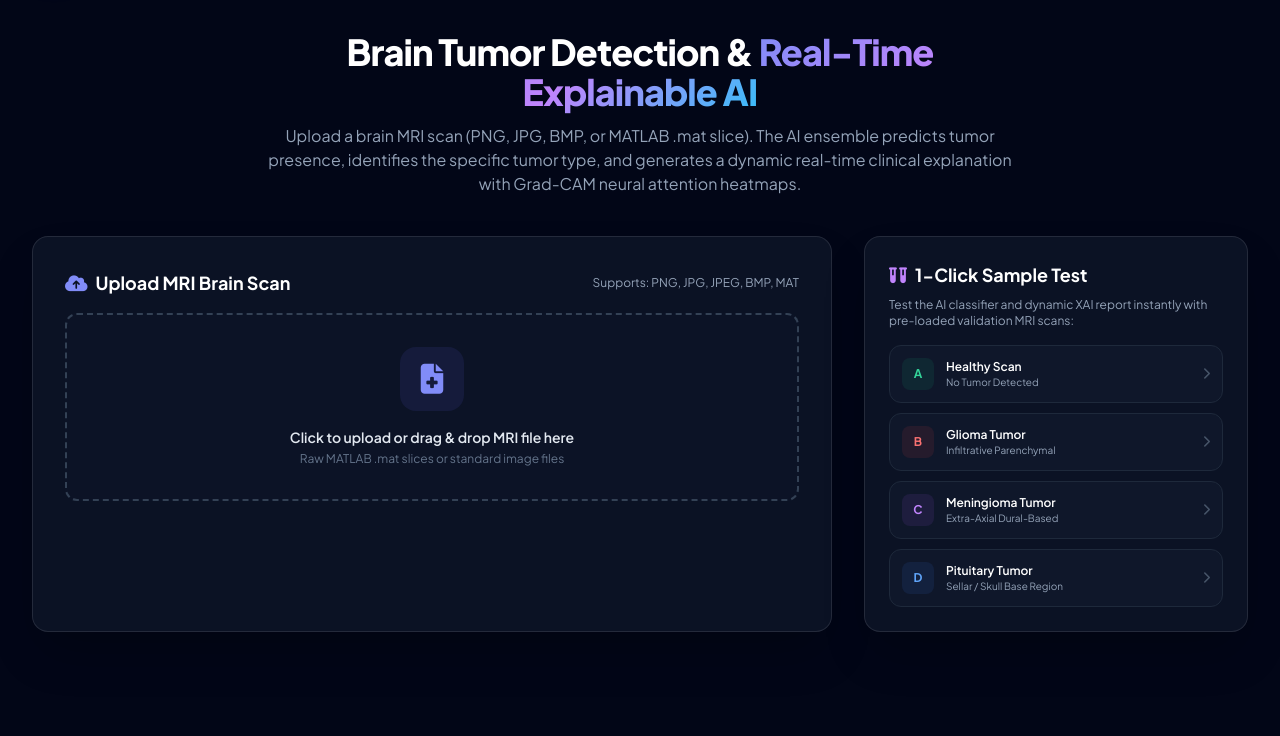
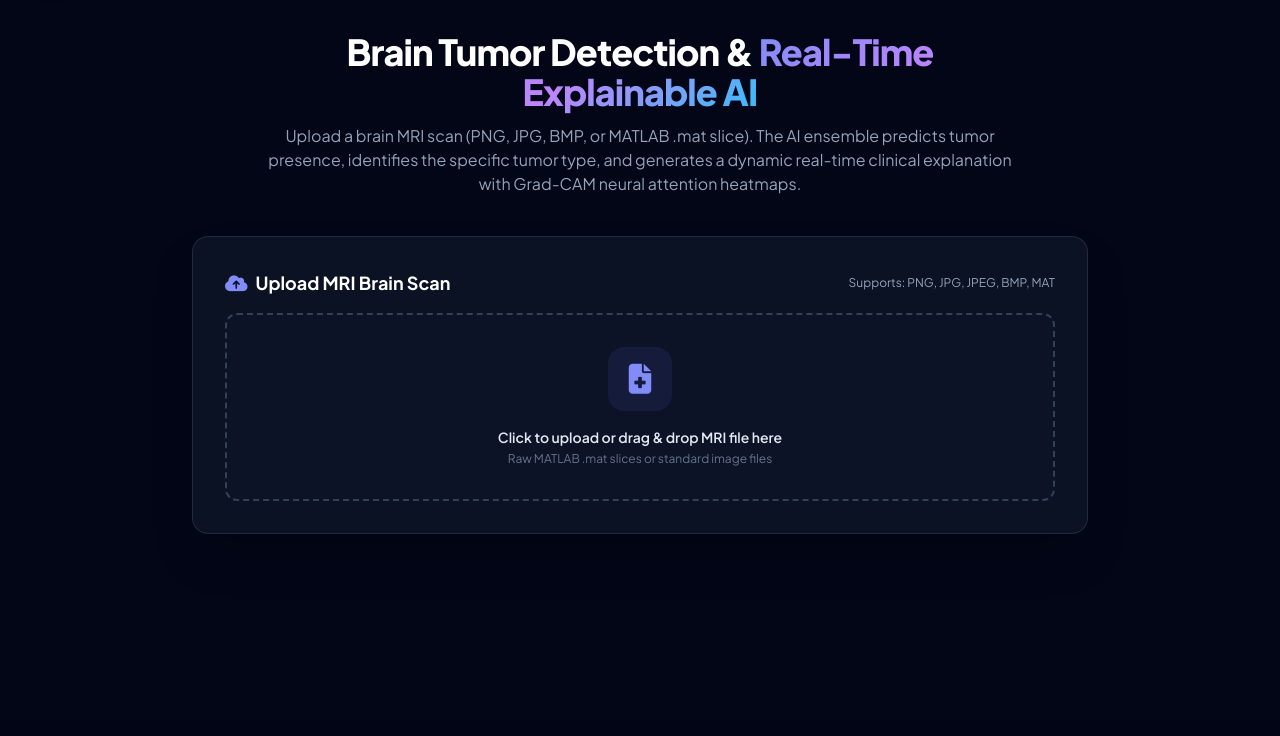
Before and after one commit to VenkatesanManju/Brain-Tumor-Deep-Learning, a Flask app: page / in a window 1280 px wide. Shown: the part 81-817 px from the top of the page. After the commit the page ends 615 px from the top, so only its background shows below. Run offline with Flask 3, Linux system fonts and the light colour scheme; some libraries are stand-ins or nearby versions.

Commit message:
Remove 1-Click Sample Test section from UI

```diff
--- a/templates/index.html
+++ b/templates/index.html
@@ -109,11 +109,9 @@
       </p>
     </div>
 
-    <!-- Upload & Sample Testing Grid -->
-    <div class="grid grid-cols-1 lg:grid-cols-3 gap-8 mb-10">
-
-      <!-- Upload Card -->
-      <div class="lg:col-span-2 glass-card rounded-2xl p-6 sm:p-8 shadow-2xl relative overflow-hidden">
+    <!-- Upload Card -->
+    <div class="max-w-4xl mx-auto mb-10">
+      <div class="glass-card rounded-2xl p-6 sm:p-8 shadow-2xl relative overflow-hidden">
         <div class="flex items-center justify-between mb-4">
           <h3 class="text-lg font-bold text-white flex items-center gap-2">
             <i class="fa-solid fa-cloud-arrow-up text-indigo-400"></i> Upload MRI Brain Scan
@@ -149,63 +147,6 @@
           <button id="analyzeBtn" class="px-5 py-2.5 rounded-xl bg-gradient-to-r from-indigo-600 to-purple-600 hover:from-indigo-500 hover:to-purple-500 text-white text-xs font-bold shadow-lg shadow-indigo-500/25 transition-all flex items-center gap-2 shrink-0">
             <i class="fa-solid fa-wand-magic-sparkles"></i> Analyze Scan & Explain
           </button>
-        </div>
-      </div>
-
-      <!-- Quick Test Samples -->
-      <div class="glass-card rounded-2xl p-6 shadow-2xl flex flex-col justify-between">
-        <div>
-          <h3 class="text-lg font-bold text-white mb-2 flex items-center gap-2">
-            <i class="fa-solid fa-vials text-purple-400"></i> 1-Click Sample Test
-          </h3>
-          <p class="text-xs text-slate-400 mb-4">
-            Test the AI classifier and dynamic XAI report instantly with pre-loaded validation MRI scans:
-          </p>
-          <div class="space-y-2.5">
-            <button onclick="testSample('notumor')" class="w-full p-3 rounded-xl bg-slate-900 hover:bg-slate-800 border border-slate-800 hover:border-emerald-500/50 flex items-center justify-between text-left transition-all group">
-              <div class="flex items-center space-x-3">
-                <span class="w-8 h-8 rounded-lg bg-emerald-500/10 text-emerald-400 flex items-center justify-center font-bold text-xs">A</span>
-                <div>
-                  <p class="text-xs font-semibold text-white group-hover:text-emerald-400 transition-colors">Healthy Scan</p>
-                  <p class="text-[10px] text-slate-400">No Tumor Detected</p>
-                </div>
-              </div>
-              <i class="fa-solid fa-chevron-right text-xs text-slate-600 group-hover:text-emerald-400 transition-colors"></i>
-            </button>
-
-            <button onclick="testSample('glioma')" class="w-full p-3 rounded-xl bg-slate-900 hover:bg-slate-800 border border-slate-800 hover:border-red-500/50 flex items-center justify-between text-left transition-all group">
-              <div class="flex items-center space-x-3">
-                <span class="w-8 h-8 rounded-lg bg-red-500/10 text-red-400 flex items-center justify-center font-bold text-xs">B</span>
-                <div>
-                  <p class="text-xs font-semibold text-white group-hover:text-red-400 transition-colors">Glioma Tumor</p>
-                  <p class="text-[10px] text-slate-400">Infiltrative Parenchymal</p>
-                </div>
-              </div>
-              <i class="fa-solid fa-chevron-right text-xs text-slate-600 group-hover:text-red-400 transition-colors"></i>
-            </button>
-
-            <button onclick="testSample('meningioma')" class="w-full p-3 rounded-xl bg-slate-900 hover:bg-slate-800 border border-slate-800 hover:border-purple-500/50 flex items-center justify-between text-left transition-all group">
-              <div class="flex items-center space-x-3">
-                <span class="w-8 h-8 rounded-lg bg-purple-500/10 text-purple-400 flex items-center justify-center font-bold text-xs">C</span>
-                <div>
-                  <p class="text-xs font-semibold text-white group-hover:text-purple-400 transition-colors">Meningioma Tumor</p>
-                  <p class="text-[10px] text-slate-400">Extra-Axial Dural-Based</p>
-                </div>
-              </div>
-              <i class="fa-solid fa-chevron-right text-xs text-slate-600 group-hover:text-purple-400 transition-colors"></i>
-            </button>
-
-            <button onclick="testSample('pituitary')" class="w-full p-3 rounded-xl bg-slate-900 hover:bg-slate-800 border border-slate-800 hover:border-blue-500/50 flex items-center justify-between text-left transition-all group">
-              <div class="flex items-center space-x-3">
-                <span class="w-8 h-8 rounded-lg bg-blue-500/10 text-blue-400 flex items-center justify-center font-bold text-xs">D</span>
-                <div>
-                  <p class="text-xs font-semibold text-white group-hover:text-blue-400 transition-colors">Pituitary Tumor</p>
-                  <p class="text-[10px] text-slate-400">Sellar / Skull Base Region</p>
-                </div>
-              </div>
-              <i class="fa-solid fa-chevron-right text-xs text-slate-600 group-hover:text-blue-400 transition-colors"></i>
-            </button>
-          </div>
         </div>
       </div>
     </div>
```
